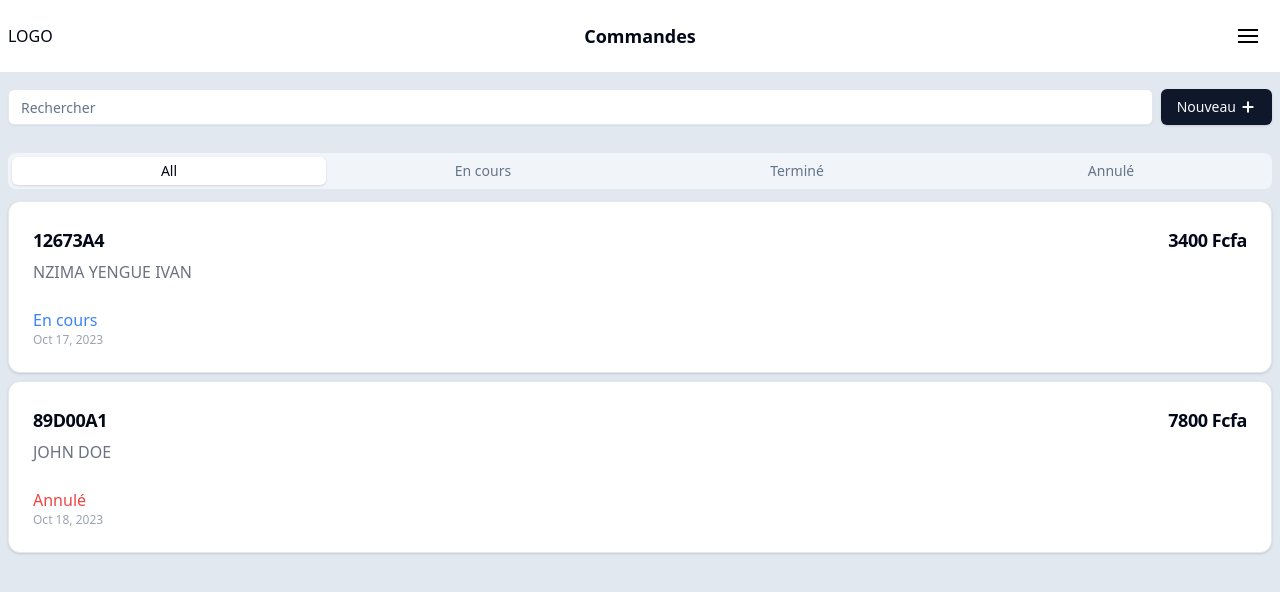
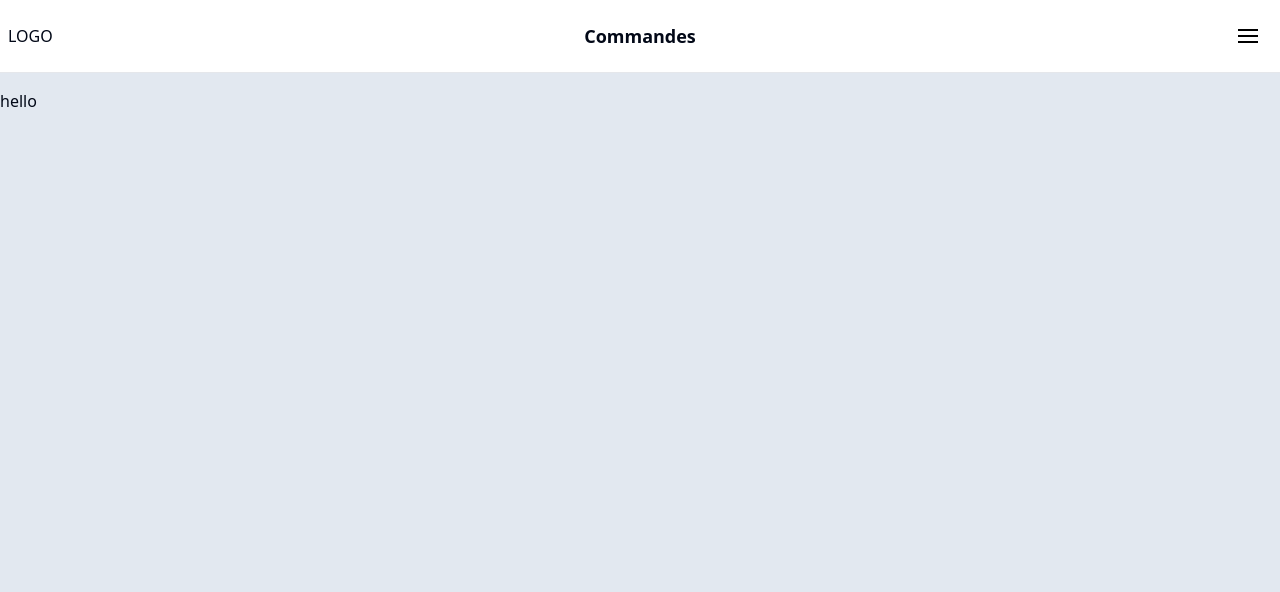
Before and after one commit to IvanFranck/landry-management-app-front, a React (Vite) app: page / in a window 1280 px wide. Shown: the top 592 px of the page. Built offline with nearby package versions, Linux system fonts and the light colour scheme.

Commit message:
set up react router and config routes

```diff
--- a/package.json
+++ b/package.json
@@ -5,7 +5,7 @@
   "type": "module",
   "scripts": {
     "dev": "vite",
-    "dev-host": "vire --host",
+    "dev-host": "vite --host",
     "build": "tsc && vite build",
     "lint": "eslint . --ext ts,tsx --report-unused-disable-directives --max-warnings 0",
     "preview": "vite preview"
@@ -21,6 +21,7 @@
     "lucide-react": "^0.323.0",
     "react": "^18.2.0",
     "react-dom": "^18.2.0",
+    "react-router-dom": "^6.22.0",
     "tailwind-merge": "^2.2.1",
     "tailwindcss-animate": "^1.0.7"
   },
--- a/src/App.tsx
+++ b/src/App.tsx
@@ -1,15 +1,9 @@
-import { NavMobile } from "./components/NavMobile"
-import { CommandsList } from "./pages/CommandsList"
+import { CommandsListView } from "@/views/commands/CommandsListView"
 
 function App() {
 
   return (
-    <div className="w-full min-h-screen bg-slate-200 relative">
-      <NavMobile />
-      <div className="w-full">
-        <CommandsList />
-      </div>
-    </div>
+    <CommandsListView />
   )
 }
 
--- a/src/components/NavMobile.tsx
+++ b/src/components/NavMobile.tsx
@@ -35,14 +35,14 @@ export const NavMobile = () => {
                                             damping: 20,
                                             delay: 0.1 + idx / 10,
                                         }}
-                                        key={route.title}
+                                        key={route.id}
                                         className="w-full p-1 text-center"
                                     >
                                         <a
-                                            href={route.href}
+                                            href={route.path}
                                             className="text-2xl"
                                         >
-                                            <span className="uppercase">{route.title}</span>
+                                            <span className="uppercase">{route.id}</span>
                                         </a>
                                     </motion.li>
                                 ))}
--- a/src/main.tsx
+++ b/src/main.tsx
@@ -1,10 +1,19 @@
 import React from 'react'
 import ReactDOM from 'react-dom/client'
-import App from './App.tsx'
 import './index.css'
+import { createBrowserRouter, RouterProvider } from "react-router-dom"
+import { NavMobile } from './components/NavMobile.tsx'
+import { routes } from '@/routes/index.tsx'
+
+const router = createBrowserRouter(routes)
 
 ReactDOM.createRoot(document.getElementById('root')!).render(
   <React.StrictMode>
-    <App />
+    <div className="w-full min-h-screen bg-slate-200 relative">
+      <NavMobile />
+      <div className="w-full">
+        <RouterProvider router={router} />
+      </div>
+    </div>
   </React.StrictMode>,
 )
--- a/src/routes/index.ts
+++ /dev/null
@@ -1,10 +0,0 @@
-export const routes = [
-    {
-        title: "Commandes",
-        href: "#"
-    },
-    {
-        title: "Catalogue",
-        href: "#"
-    },
-]
--- /dev/null
+++ b/src/routes/index.tsx
@@ -0,0 +1,26 @@
+import { RouteObject } from "react-router-dom"
+import { Root } from "@/views/Root.tsx"
+import { CommandsListView } from "@/views/commands/CommandsListView"
+import { CommandDetailView } from "@/views/commands/CommandDetailsView"
+
+
+export const routes: RouteObject[] = [
+    {
+        id: 'Root',
+        path: '/',
+        element: <Root />
+    },
+
+    {
+        id: 'Commandes',
+        path: '/commands',
+        element: <CommandsListView />,
+        children: [
+            {
+                id: 'commande view',
+                path: 'commands/:commandId',
+                element: <CommandDetailView />
+            }
+        ]
+    }
+]
--- /dev/null
+++ b/src/views/Root.tsx
@@ -0,0 +1,5 @@
+export const Root = () => {
+    return (
+        <div>hello</div>
+    )
+}
--- /dev/null
+++ b/src/views/commands/CommandDetailsView.tsx
@@ -0,0 +1,5 @@
+export const CommandDetailView = () => {
+    return (
+        <div>this is the commmand view</div>
+    )
+}
--- a/src/pages/CommandsList.tsx
+++ b/src/views/commands/CommandsListView.tsx
@@ -21,7 +21,7 @@ const commands: CommandListItemProps[] = [
     }
 ]
 
-export const CommandsList = () => {
+export const CommandsListView = () => {
     return (
 
         <div className="w-full flex flex-col space-y-3 px-2">
```
Also changed, not shown: 1 other file (tests, documents, lock files or other folders).
